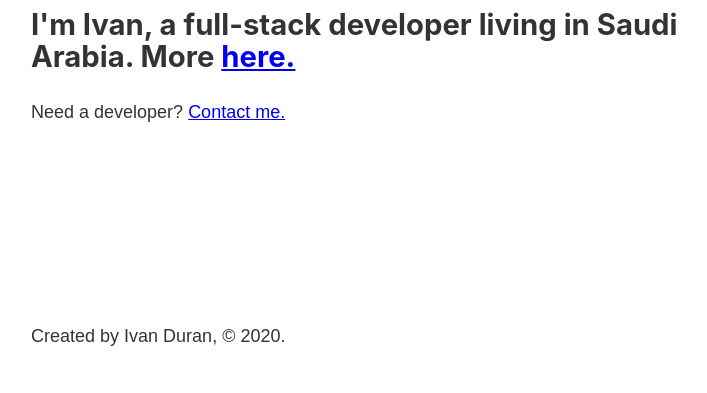
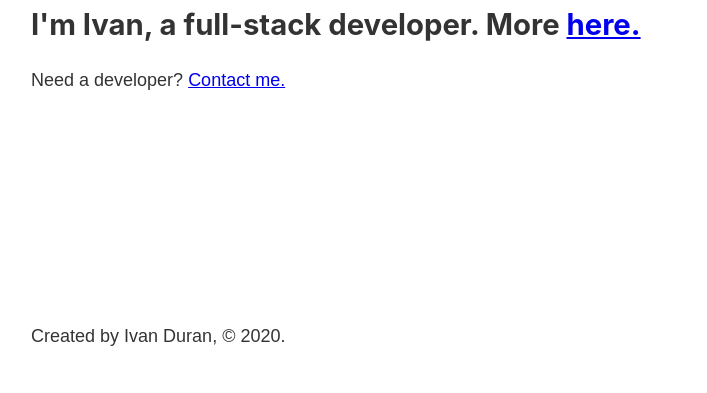
Before and after one commit to idr4n/gatsby-bootcamp, a Gatsby site: page / in a window 1280 px wide. Shown: the part 407-800 px from the top of the page, without its empty margins (252-959 px from the left). Built offline with nearby package versions, Linux system fonts and the light colour scheme; Gatsby itself is replaced by a stand-in of ours.

Commit message:
Update README with netlify link and index page

```diff
--- a/src/pages/index.js
+++ b/src/pages/index.js
@@ -11,8 +11,7 @@ const IndexPage = () => {
         <Head title="Home" />
         <h1>Hello.</h1>
         <h2>
-          I'm Ivan, a full-stack developer living in Saudi Arabia. More{" "}
-          <Link to="/about">here.</Link>
+          I'm Ivan, a full-stack developer. More <Link to="/about">here.</Link>
         </h2>
         <p>
           Need a developer? <Link to="/contact">Contact me.</Link>
```
Also changed, not shown: README.md.
